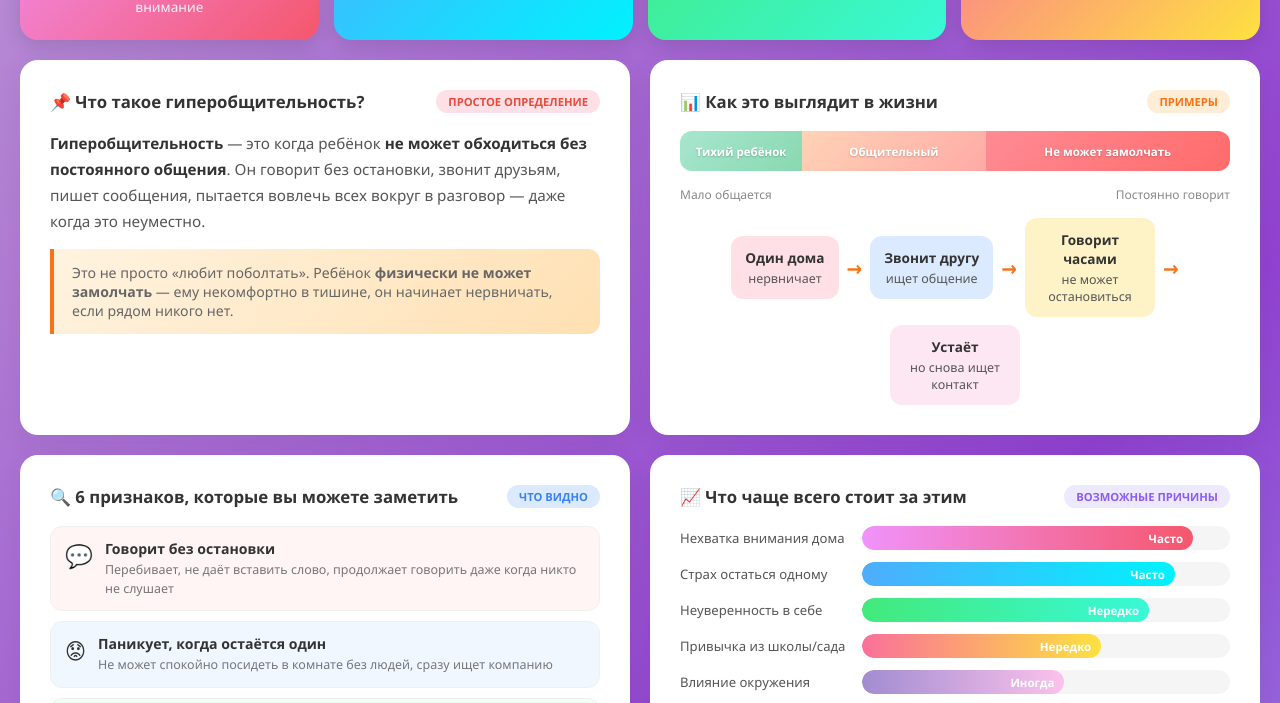
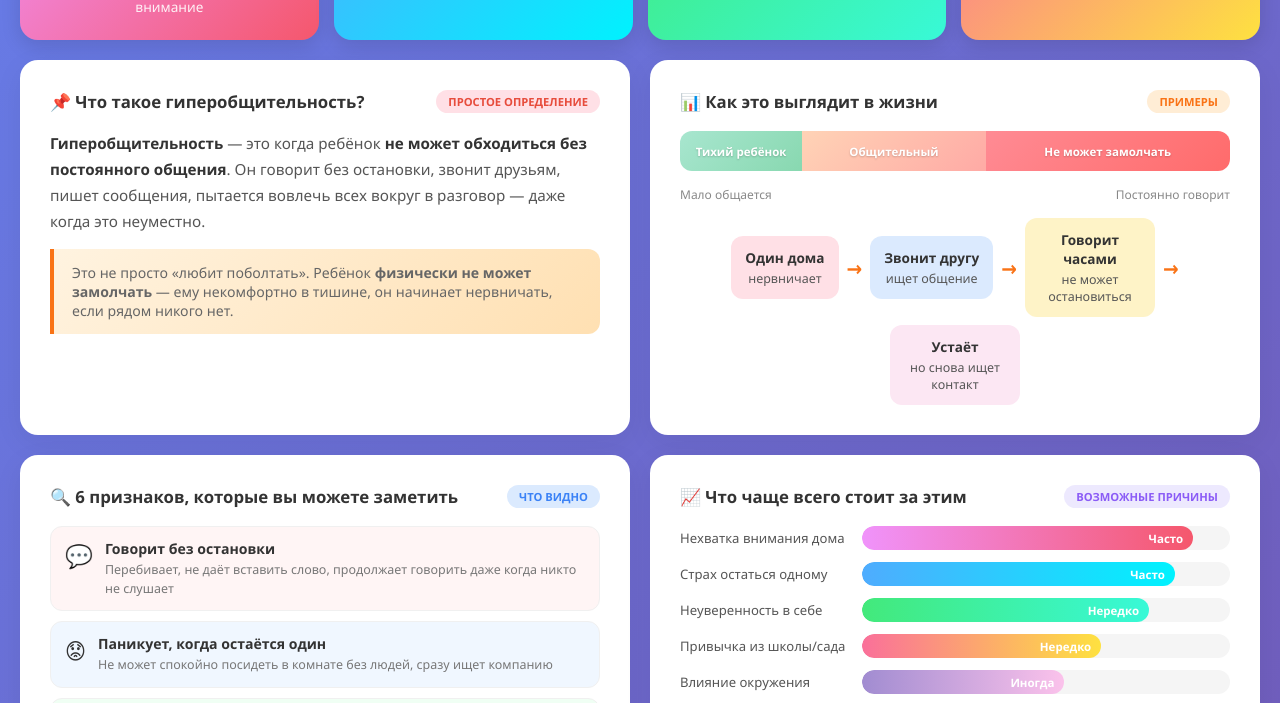
Before and after one commit to BrainBroomp/obshenie, a plain HTML site: page index.html in a window 1280 px wide. Shown: the part 271-974 px from the top of the page. Drawn offline with Linux system fonts and the light colour scheme; no server answers.

Commit message:
цвет фонк

```diff
--- a/index.html
+++ b/index.html
@@ -14,7 +14,7 @@
 
         body {
             font-family: 'Segoe UI', Tahoma, Geneva, Verdana, sans-serif;
-            background: linear-gradient(135deg, #bd95d4 0%, #9142d1 50%, #a1c4fd 100%);
+            background: linear-gradient(135deg, #667eea, #764ba2);
             min-height: 100vh;
             color: #333;
         }
```
